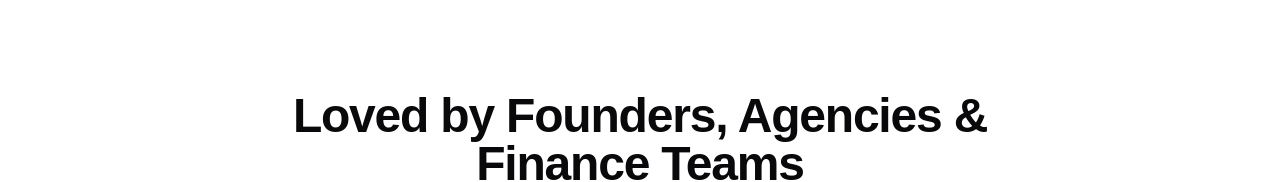
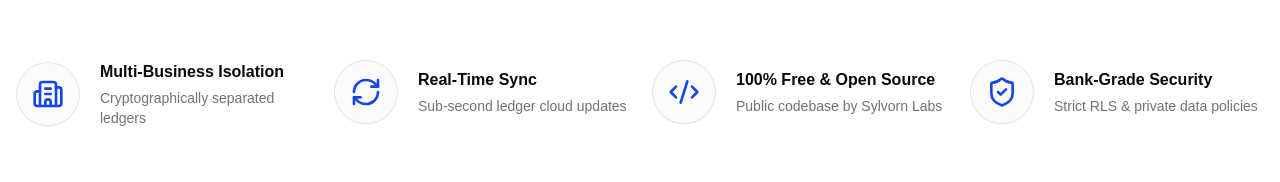
Before and after one commit to sylvorn-labs/voops-web-user, a React (Vite) app: page / in a window 1280 px wide. Shown: the part 5841-6023 px from the top of the page. Built offline with nearby package versions, Linux system fonts and the light colour scheme; no server answers.

Commit message:
feat: add incentives component with carousel
Added Incentives1 component using embla-carousel-react for displaying
feature highlights with navigation controls. Includes reusable carousel
UI components and exports for home page integration.

```diff
--- a/package.json
+++ b/package.json
@@ -21,6 +21,7 @@
     "axios": "^1.20.0",
     "class-variance-authority": "^0.7.1",
     "cn": "^0.3.0",
+    "embla-carousel-react": "^8.6.0",
     "lucide-react": "^1.47.0",
     "motion": "^13.4.0",
     "radix-ui": "^1.6.7",
--- /dev/null
+++ b/src/components/incentives1.tsx
@@ -0,0 +1,6 @@
+export {
+  Incentives1,
+  Incentives,
+  type IncentiveItem,
+  type Incentives1Props,
+} from '@/components/shadcnblocks/incentives1';
--- /dev/null
+++ b/src/components/shadcnblocks/incentives1.tsx
@@ -0,0 +1,93 @@
+import * as React from 'react';
+import type { LucideIcon } from 'lucide-react';
+import { Building2, Code2, RefreshCw, ShieldCheck } from 'lucide-react';
+import { cn } from 'cn';
+
+import {
+  Carousel,
+  CarouselContent,
+  CarouselItem,
+} from '@/components/ui/carousel';
+
+export interface IncentiveItem {
+  id: string;
+  title: string;
+  text: string;
+  icon: LucideIcon | React.ComponentType<{ className?: string }>;
+}
+
+export interface Incentives1Props {
+  incentives?: IncentiveItem[];
+  className?: string;
+}
+
+const DEFAULT_INCENTIVES: IncentiveItem[] = [
+  {
+    id: '1',
+    title: 'Multi-Business Isolation',
+    text: 'Cryptographically separated ledgers',
+    icon: Building2,
+  },
+  {
+    id: '2',
+    title: 'Real-Time Sync',
+    text: 'Sub-second ledger cloud updates',
+    icon: RefreshCw,
+  },
+  {
+    id: '3',
+    title: '100% Free & Open Source',
+    text: 'Public codebase by Sylvorn Labs',
+    icon: Code2,
+  },
+  {
+    id: '4',
+    title: 'Bank-Grade Security',
+    text: 'Strict RLS & private data policies',
+    icon: ShieldCheck,
+  },
+];
+
+export function Incentives1({
+  incentives = DEFAULT_INCENTIVES,
+  className,
+}: Incentives1Props) {
+  return (
+    <section className={cn('py-16 md:py-24', className)}>
+      <div className="container mx-auto px-4">
+        <Carousel
+          opts={{
+            breakpoints: {
+              '(min-width: 768px)': {
+                active: false,
+              },
+            },
+            align: 'start',
+          }}
+        >
+          <CarouselContent className="md:ml-0 md:grid md:grid-cols-[repeat(2,_minmax(12.5rem,_18.75rem))] md:justify-center md:gap-6 xl:grid-cols-[repeat(4,_minmax(12.5rem,_18.75rem))]">
+            {incentives.map(({ title, icon: Icon, text, id }) => (
+              <CarouselItem key={id} className="basis-75 md:pl-0">
+                <div className="flex items-center gap-5">
+                  <div className="shrink-0 basis-16">
+                    <div className="border-border bg-muted/40 text-primary flex size-16 items-center justify-center rounded-full border shadow-2xs">
+                      <Icon className="size-8" />
+                    </div>
+                  </div>
+                  <div className="flex-1 space-y-1">
+                    <h3 className="text-foreground text-base font-semibold">
+                      {title}
+                    </h3>
+                    <p className="text-muted-foreground text-sm">{text}</p>
+                  </div>
+                </div>
+              </CarouselItem>
+            ))}
+          </CarouselContent>
+        </Carousel>
+      </div>
+    </section>
+  );
+}
+
+export { Incentives1 as Incentives };
--- /dev/null
+++ b/src/components/ui/carousel.tsx
@@ -0,0 +1,241 @@
+import * as React from 'react';
+import { cn } from 'cn';
+import useEmblaCarousel, {
+  type UseEmblaCarouselType,
+} from 'embla-carousel-react';
+
+import { Button } from '@/components/ui/button';
+import { HugeiconsIcon } from '@hugeicons/react';
+import { ArrowLeft01Icon, ArrowRight01Icon } from '@hugeicons/core-free-icons';
+
+type CarouselApi = UseEmblaCarouselType[1];
+type UseCarouselParameters = Parameters<typeof useEmblaCarousel>;
+type CarouselOptions = UseCarouselParameters[0];
+type CarouselPlugin = UseCarouselParameters[1];
+
+type CarouselProps = {
+  opts?: CarouselOptions;
+  plugins?: CarouselPlugin;
+  orientation?: 'horizontal' | 'vertical';
+  setApi?: (api: CarouselApi) => void;
+};
+
+type CarouselContextProps = {
+  carouselRef: ReturnType<typeof useEmblaCarousel>[0];
+  api: ReturnType<typeof useEmblaCarousel>[1];
+  scrollPrev: () => void;
+  scrollNext: () => void;
+  canScrollPrev: boolean;
+  canScrollNext: boolean;
+} & CarouselProps;
+
+const CarouselContext = React.createContext<CarouselContextProps | null>(null);
+
+function useCarousel() {
+  const context = React.useContext(CarouselContext);
+
+  if (!context) {
+    throw new Error('useCarousel must be used within a <Carousel />');
+  }
+
+  return context;
+}
+
+function Carousel({
+  orientation = 'horizontal',
+  opts,
+  setApi,
+  plugins,
+  className,
+  children,
+  ...props
+}: React.ComponentProps<'div'> & CarouselProps) {
+  const [carouselRef, api] = useEmblaCarousel(
+    {
+      ...opts,
+      axis: orientation === 'horizontal' ? 'x' : 'y',
+    },
+    plugins,
+  );
+  const [canScrollPrev, setCanScrollPrev] = React.useState(false);
+  const [canScrollNext, setCanScrollNext] = React.useState(false);
+
+  const onSelect = React.useCallback((api: CarouselApi) => {
+    if (!api) return;
+    setCanScrollPrev(api.canScrollPrev());
+    setCanScrollNext(api.canScrollNext());
+  }, []);
+
+  const scrollPrev = React.useCallback(() => {
+    api?.scrollPrev();
+  }, [api]);
+
+  const scrollNext = React.useCallback(() => {
+    api?.scrollNext();
+  }, [api]);
+
+  const handleKeyDown = React.useCallback(
+    (event: React.KeyboardEvent<HTMLDivElement>) => {
+      if (event.key === 'ArrowLeft') {
+        event.preventDefault();
+        scrollPrev();
+      } else if (event.key === 'ArrowRight') {
+        event.preventDefault();
+        scrollNext();
+      }
+    },
+    [scrollPrev, scrollNext],
+  );
+
+  React.useEffect(() => {
+    if (!api || !setApi) return;
+    setApi(api);
+  }, [api, setApi]);
+
+  React.useEffect(() => {
+    if (!api) return;
+    onSelect(api);
+    api.on('reInit', onSelect);
+    api.on('select', onSelect);
+
+    return () => {
+      api?.off('select', onSelect);
+    };
+  }, [api, onSelect]);
+
+  return (
+    <CarouselContext.Provider
+      value={{
+        carouselRef,
+        api: api,
+        opts,
+        orientation:
+          orientation || (opts?.axis === 'y' ? 'vertical' : 'horizontal'),
+        scrollPrev,
+        scrollNext,
+        canScrollPrev,
+        canScrollNext,
+      }}
+    >
+      <div
+        onKeyDownCapture={handleKeyDown}
+        className={cn('relative', className)}
+        role="region"
+        aria-roledescription="carousel"
+        data-slot="carousel"
+        {...props}
+      >
+        {children}
+      </div>
+    </CarouselContext.Provider>
+  );
+}
+
+function CarouselContent({ className, ...props }: React.ComponentProps<'div'>) {
+  const { carouselRef, orientation } = useCarousel();
+
+  return (
+    <div
+      ref={carouselRef}
+      className="overflow-hidden"
+      data-slot="carousel-content"
+    >
+      <div
+        className={cn(
+          'flex',
+          orientation === 'horizontal' ? '-ml-4' : '-mt-4 flex-col',
+          className,
+        )}
+        {...props}
+      />
+    </div>
+  );
+}
+
+function CarouselItem({ className, ...props }: React.ComponentProps<'div'>) {
+  const { orientation } = useCarousel();
+
+  return (
+    <div
+      role="group"
+      aria-roledescription="slide"
+      data-slot="carousel-item"
+      className={cn(
+        'min-w-0 shrink-0 grow-0 basis-full',
+        orientation === 'horizontal' ? 'pl-4' : 'pt-4',
+        className,
+      )}
+      {...props}
+    />
+  );
+}
+
+function CarouselPrevious({
+  className,
+  variant = 'outline',
+  size = 'icon-sm',
+  ...props
+}: React.ComponentProps<typeof Button>) {
+  const { orientation, scrollPrev, canScrollPrev } = useCarousel();
+
+  return (
+    <Button
+      data-slot="carousel-previous"
+      variant={variant}
+      size={size}
+      className={cn(
+        'absolute touch-manipulation rounded-full',
+        orientation === 'horizontal'
+          ? 'inset-y-0 -left-12 my-auto'
+          : '-top-12 left-1/2 -translate-x-1/2 rotate-90',
+        className,
+      )}
+      disabled={!canScrollPrev}
+      onClick={scrollPrev}
+      {...props}
+    >
+      <HugeiconsIcon icon={ArrowLeft01Icon} strokeWidth={2} />
+      <span className="sr-only">Previous slide</span>
+    </Button>
+  );
+}
+
+function CarouselNext({
+  className,
+  variant = 'outline',
+  size = 'icon-sm',
+  ...props
+}: React.ComponentProps<typeof Button>) {
+  const { orientation, scrollNext, canScrollNext } = useCarousel();
+
+  return (
+    <Button
+      data-slot="carousel-next"
+      variant={variant}
+      size={size}
+      className={cn(
+        'absolute touch-manipulation rounded-full',
+        orientation === 'horizontal'
+          ? 'inset-y-0 -right-12 my-auto'
+          : '-bottom-12 left-1/2 -translate-x-1/2 rotate-90',
+        className,
+      )}
+      disabled={!canScrollNext}
+      onClick={scrollNext}
+      {...props}
+    >
+      <HugeiconsIcon icon={ArrowRight01Icon} strokeWidth={2} />
+      <span className="sr-only">Next slide</span>
+    </Button>
+  );
+}
+
+export {
+  type CarouselApi,
+  Carousel,
+  CarouselContent,
+  CarouselItem,
+  CarouselPrevious,
+  CarouselNext,
+  useCarousel,
+};
--- a/src/pages/home/Page.tsx
+++ b/src/pages/home/Page.tsx
@@ -1,5 +1,6 @@
 import { Navbar } from '@/components/global/Navbar';
 import { Footer } from '@/components/global/Footer';
+import { Incentives1 } from '@/components/shadcnblocks/incentives1';
 
 import { Hero } from './components/Hero';
 import { Logos } from './components/Logos';
@@ -27,6 +28,7 @@ export function HomePage() {
         <FeaturesMatrix />
         <Industries />
         <FeatureCardsGrid />
+        <Incentives1 />
         <Testimonials />
         <Pricing />
         <Team />
```
Also changed, not shown: 1 other file (tests, documents, lock files or other folders).
